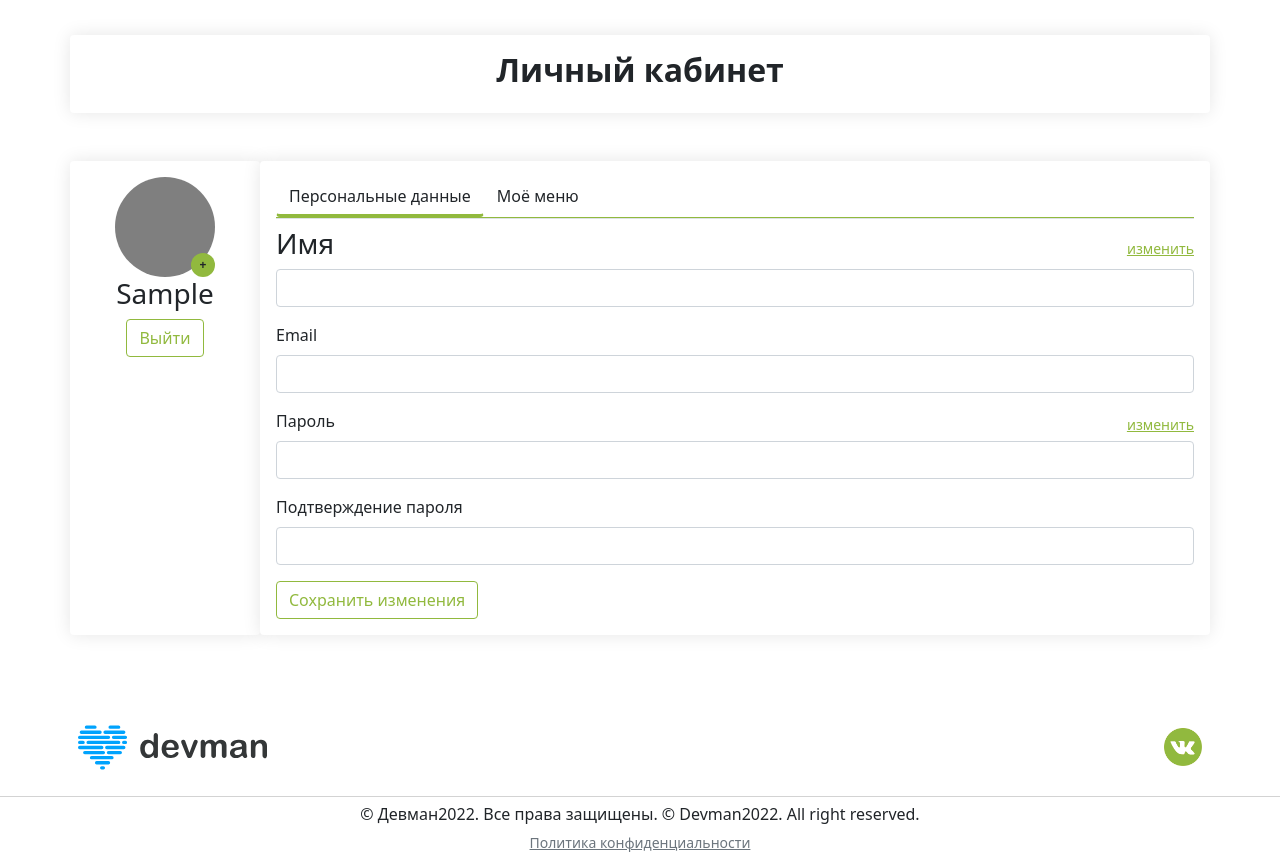
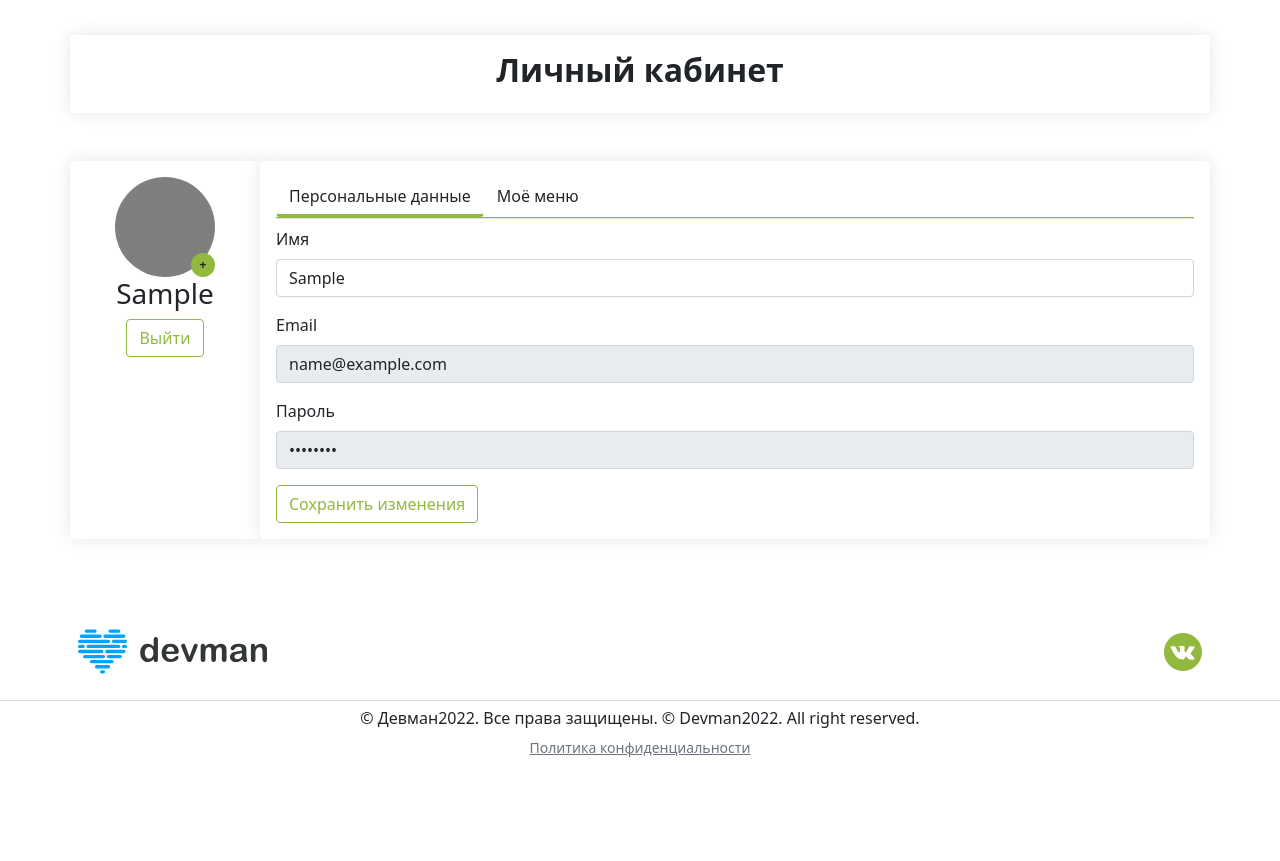
Before and after one commit to manilotw/Recipes, a Django app: page /lk/ in a window 1280 px wide. Shown: the part 82-943 px from the top of the page. After the commit the page ends 839 px from the top, so only its background shows below. Run offline with Django 4.2, Linux system fonts and the light colour scheme; the visitor is signed in with stand-in values (Sample User, id 1); data that the repository does not hold is empty; parts of the project's set-up code (start-up, migrations or seed data) failed here and were passed over.

Commit message:
Изменение имени

```diff
--- a/favorites/templates/lk.html
+++ b/favorites/templates/lk.html
@@ -42,7 +42,13 @@
                             <span class="badge rounded-circle position-absolute bottom-0 end-0 foodplan__bg_green avatar__plus"><a href="#"
                                     class="link-dark text-decoration-none align-middle">+</a></span>
                         </div>
-                        <h3 class="card-title text-center">{{ user.first_name }}</h3>
+                        <h3 class="card-title text-center">
+                            {% if user.first_name %}
+                                {{ user.first_name }}
+                            {% else %}
+                                {{ user.username }}
+                            {% endif %}
+                        </h3>
                         <div class="d-block">
                             <form method="post" action="{% url 'favorites:logout' %}">
                                 {% csrf_token %}
@@ -63,34 +69,37 @@
                             </ul>
                             <div class="tab-content mt-2">
                                 <div class="tab-pane fade show active" id="data">
-                                    <form action="">
+                                {% if messages %}
+                                    {% for message in messages %}
+                                        <div class="alert alert-success alert-dismissible fade show" role="alert">
+                                            {{ message }}
+                                            <button type="button" class="btn-close" data-bs-dismiss="alert" aria-label="Close"></button>
+                                        </div>
+                                    {% endfor %}
+                                {% endif %}
+
+                                <form method="post">
+                                    {% csrf_token %}
                                     <div class="mb-3">
                                         <div class="d-flex align-items-center justify-content-between">
-                                                <h3 class="card-title text-center">Имя</h3>
-                                                <small><a href="#" class="link-dark foodplan_green">изменить</a></small>
+                                            <label for="name" class="form-label">Имя</label>
                                         </div>
-
-                                            <input type="text" class="form-control" id="name">
+                                        <input type="text" class="form-control" id="name" name="first_name" value="{{ user.first_name }}">
                                     </div>
                                     <div class="mb-3">
-                                            <label for="exampleInputEmail1" class="form-label">Email</label>
-                                            <input type="email" class="form-control" id="email" aria-describedby="emailHelp">
+                                        <label for="email" class="form-label">Email</label>
+                                        <input type="email" class="form-control" id="email" value="{{ user.email }}" readonly>
                                     </div>
                                     <div class="mb-3">
                                         <div class="d-flex align-items-center justify-content-between">
-                                                <label for="exampleInputPassword1" class="form-label">Пароль</label>
-                                                <small><a href="#" class="link-dark foodplan_green">изменить</a></small>
+                                            <label for="password" class="form-label">Пароль</label>
                                         </div>
-
-                                            <input type="password" class="form-control" id="password">
-                                        </div>
-                                        <div class="mb-3">
-                                            <label for="exampleInputPassword1" class="form-label">Подтверждение пароля</label>
-                                            <input type="password" class="form-control" id="PasswordConfirm">
+                                        <input type="password" class="form-control" id="password" value="••••••••" readonly>
                                     </div>
                                     <div class="d-block">
-                                            <button type="submit" class="btn shadow-none btn-outline-success foodplan_green foodplan__border_green">Сохранить
-                                                изменения</button>
+                                        <button type="submit" class="btn shadow-none btn-outline-success foodplan_green foodplan__border_green">
+                                            Сохранить изменения
+                                        </button>
                                     </div>
                                 </form>
                             </div>
--- a/favorites/views.py
+++ b/favorites/views.py
@@ -6,6 +6,7 @@ from django.contrib.auth import login, logout, authenticate
 from django.contrib.auth.decorators import login_required
 from django.contrib import messages
 from .forms import CustomUserCreationForm, CustomAuthenticationForm
+from .forms import UserUpdateForm
 
 
 def index(request):
@@ -77,6 +78,13 @@ def logout_view(request):
 
 @login_required
 def lk(request):
+    if request.method == 'POST':
+        new_first_name = request.POST.get('first_name')
+        if new_first_name:
+            request.user.first_name = new_first_name
+            request.user.save()
+            messages.success(request, 'Имя успешно изменено!')
+            return redirect('favorites:lk')
 
     dishes = Dish.objects.filter(is_active=True)
     context = {
```
Also changed, not shown: favorites/forms.py (+14 -0 lines). Lines whose indentation alone changed are shown as unchanged.
